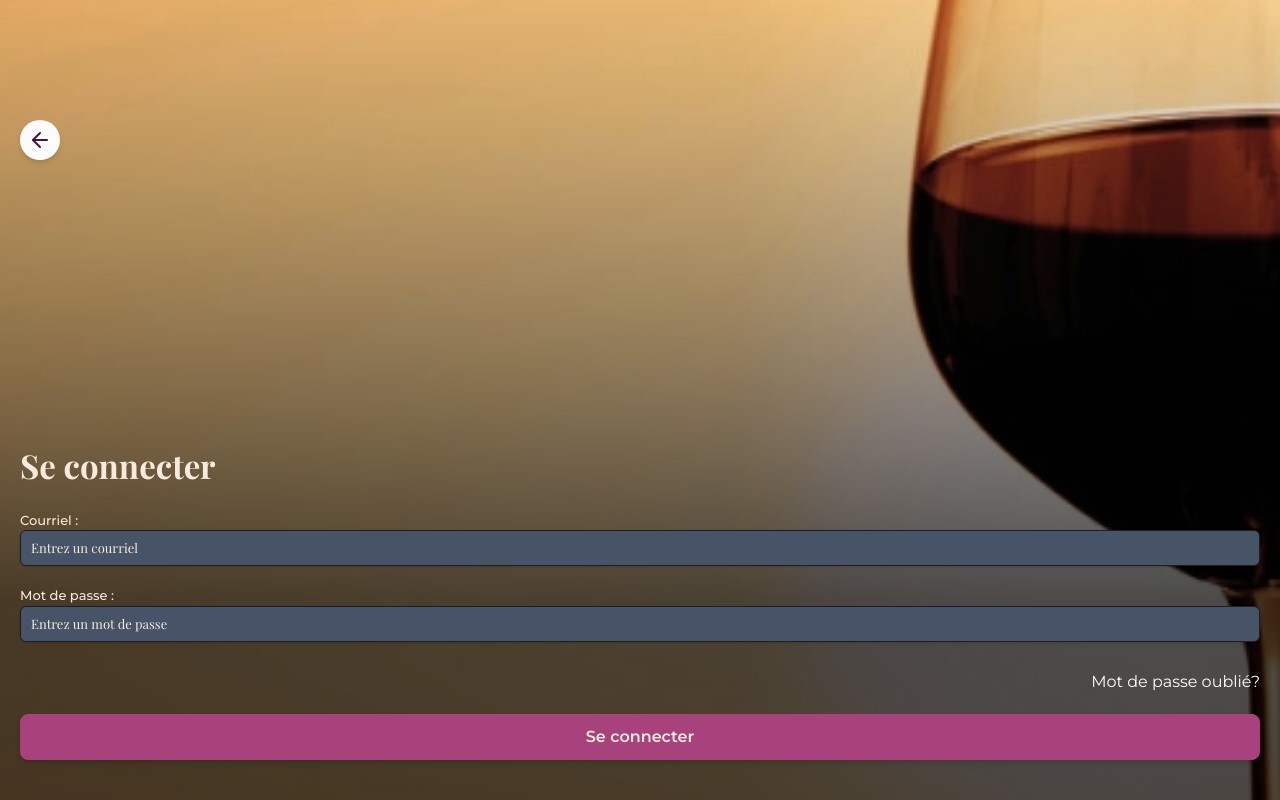
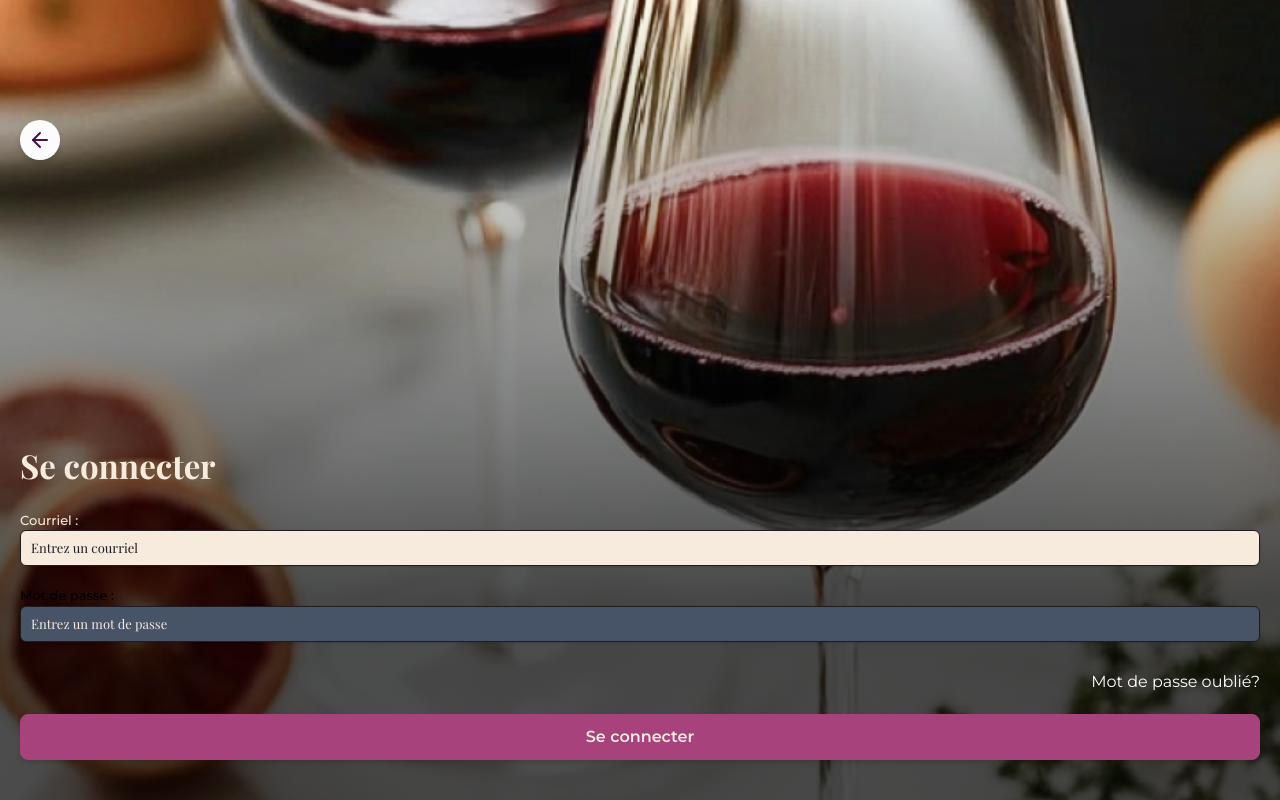
Before and after one commit to cambreau/Vino, a React (Vite) app in the folder frontend/: page /connexion in a window 1280 px wide. Built offline with nearby package versions, Linux system fonts and the light colour scheme; a web font is replaced by a local one.

Commit message:
Modification de classe CSS tailwind pour les label formulaire

```diff
--- a/frontend/src/components/components-partages/Formulaire/FormulaireInput/FormulaireInput.jsx
+++ b/frontend/src/components/components-partages/Formulaire/FormulaireInput/FormulaireInput.jsx
@@ -10,6 +10,7 @@ function FormulaireInput({
   onBlur,
   value = "",
   classCouleur = "Dark", //Dark ou Clair
+  classCouleurLabel = "Dark", //Dark ou Clair
 }) {
   const nomFormat = formatString(nom);
   const labelClair = "text-(--color-fond)";
@@ -30,7 +31,7 @@ function FormulaireInput({
         className={`
         mb-rythme-serre
         text-(length:--taille-petit) font-medium
-        ${classCouleur === "Dark" ? labelClair : labelDark}
+        ${classCouleurLabel === "Dark" ? labelDark : labelClair }
       `}
         htmlFor={nom}
       >
--- a/frontend/src/pages/Connexion.jsx
+++ b/frontend/src/pages/Connexion.jsx
@@ -51,7 +51,7 @@ function Connexion() {
     <main
       className="
       min-h-screen py-(--rythme-espace) grid grid-rows-[1fr_5fr] items-end
-      bg-[linear-gradient(0deg,rgba(0,0,0,0.7)25%,rgba(0,0,0,0)),url('../assets/images/connexionBg.webp')] bg-cover bg-center bg-no-repeat bg-[#e0e0e0]"
+      bg-[linear-gradient(0deg,rgba(0,0,0,0.7)25%,rgba(0,0,0,0)),url('../assets/images/bg3.png')] bg-cover bg-center bg-no-repeat bg-[#e0e0e0]"
     >
 
       <header className="px-(--rythme-base)">
@@ -76,6 +76,8 @@ function Connexion() {
               type="email"
               nom="courriel"
               genre="un"
+              classCouleur="Clair"
+              classCouleurLabel="Clair"
               estObligatoire={true}
               value={utilisateur.courriel}
               onChange={(e) => {
--- a/frontend/src/pages/Inscription.jsx
+++ b/frontend/src/pages/Inscription.jsx
@@ -75,6 +75,7 @@ function Inscription() {
               type="text"
               nom="nom"
               genre="un"
+              classCouleurLabel="Clair"
               estObligatoire={true}
               value={utilisateur.nom}
               onChange={(e) => {
@@ -97,6 +98,7 @@ function Inscription() {
               type="email"
               nom="courriel"
               genre="un"
+              classCouleurLabel="Clair"
               estObligatoire={true}
               value={utilisateur.courriel}
               onChange={(e) => {
@@ -119,6 +121,7 @@ function Inscription() {
               type="text"
               nom="mot_de_passe"
               genre="un"
+              classCouleurLabel="Clair"
               estObligatoire={true}
               value={utilisateur.mot_de_passe}
               onChange={(e) => {
@@ -146,6 +149,7 @@ function Inscription() {
               type="text"
               nom="confirmation"
               genre="une"
+              classCouleurLabel="Clair"
               estObligatoire={true}
               value={confirmation}
               onChange={(e) => {
```
Also changed, not shown: frontend/src/assets/images/bg3.png (added).
